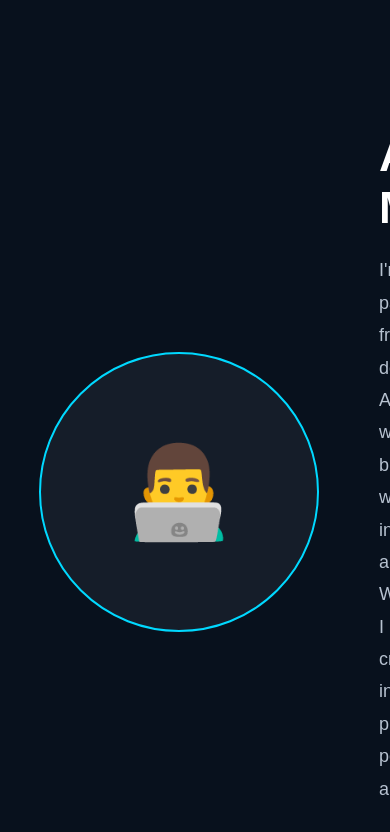
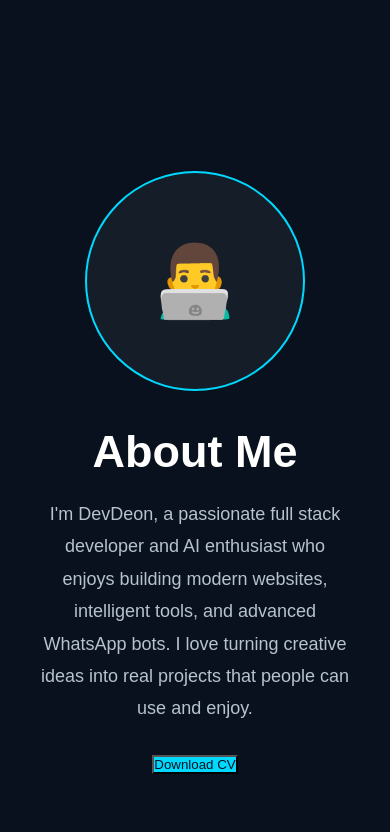
Before and after one commit to Dev-Deon-9/practical-portfolio, a plain HTML site: page index.html in a window 390 px wide. Shown: the part 780-1612 px from the top of the page. Drawn offline with Linux system fonts and the light colour scheme.

Commit message:
Practical portfolio

```diff
--- a/index.html
+++ b/index.html
@@ -101,7 +101,7 @@
 
         <p>
 
-            Frontend Developer,
+            Full Stack Developer,
             AI Enthusiast &
             WhatsApp Bot Creator.
 
@@ -155,7 +155,7 @@
 
             <p>
 
-                I'm DevDeon, a passionate frontend developer and
+                I'm DevDeon, a passionate full stack developer and
                 AI enthusiast who enjoys building modern websites,
                 intelligent tools, and advanced WhatsApp bots.
                 I love turning creative ideas into real projects
--- a/style.css
+++ b/style.css
@@ -733,15 +733,44 @@ nav a.active{
     text-shadow:0 0 10px #00D9FF;
 
 }
+/* =====================================
 
+   MOBILE RESPONSIVENESS
 
+====================================== */
 
-nav a.active{
+@media (max-width:768px){
 
-    color:#00D9FF !important;
+    .about-container{
 
-    font-weight:700;
+        flex-direction:column;
 
-    text-shadow:0 0 12px #00D9FF;
+        text-align:center;
+
+        gap:35px;
+
+    }
+
+    .about-image{
+
+        width:100%;
+
+    }
+
+    .image-placeholder{
+
+        width:220px;
+
+        height:220px;
+
+        font-size:70px;
+
+    }
+
+    .about-text{
+
+        width:100%;
+
+    }
 
 }
```
